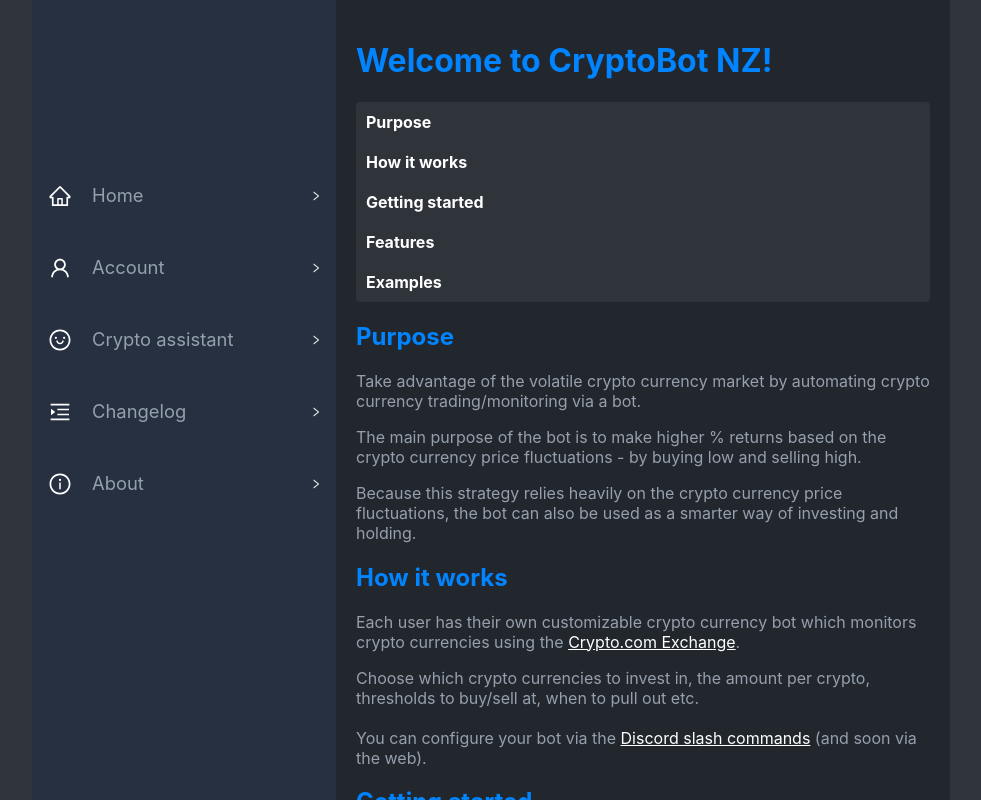
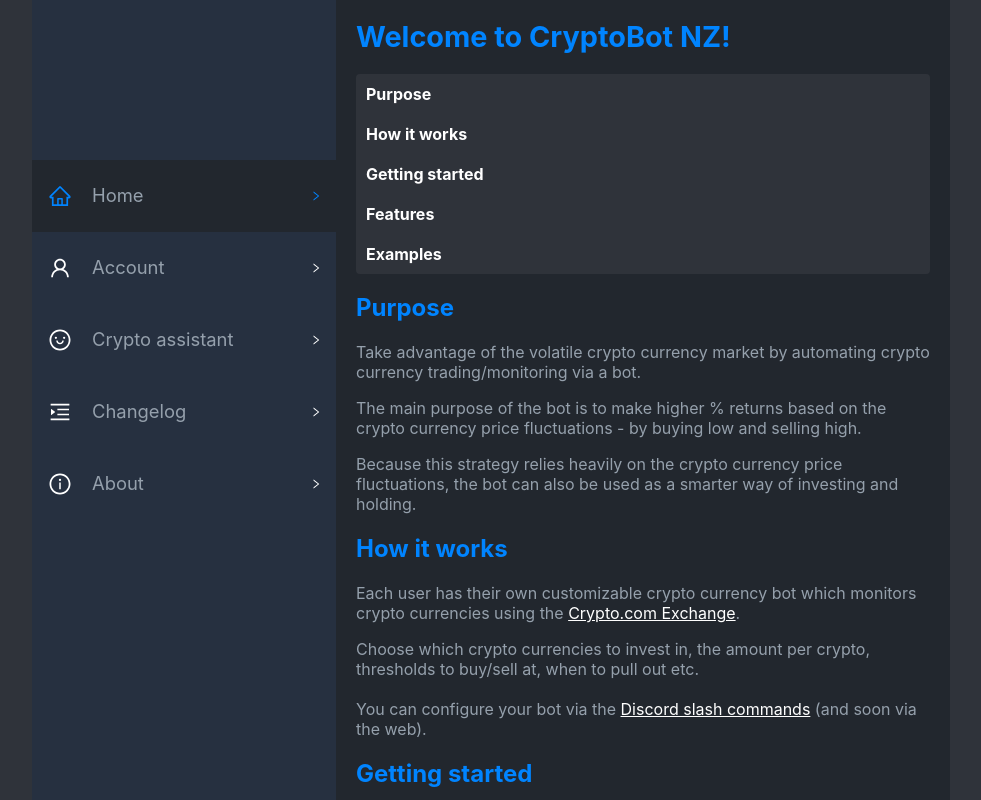
Before and after one commit to BenSmith123/crypto-bot-web, a React (Create React App) app: page / in a window 1280 px wide. Shown: the top 800 px of the page, without its empty margins (149-1130 px from the left). Built offline with nearby package versions, Linux system fonts and the light colour scheme; no server answers.

Commit message:
fix account page height, style selected nav bar item

```diff
--- a/src/App.jsx
+++ b/src/App.jsx
@@ -3,7 +3,7 @@
   BrowserRouter as Router,
   Switch,
   Route,
-  Link,
+  NavLink,
 } from 'react-router-dom';
 
 import { slide as Menu } from 'react-burger-menu';
@@ -107,43 +107,43 @@
             </>
 
             <li>
-              <Link to="/" className="navLink" onClick={() => navItemSelected()}>
+              <NavLink to="/" className="navLink" activeClassName="navLink-active" onClick={() => navItemSelected()}>
                 <AiOutlineHome className="icon" />
                 <p>Home</p>
                 <AiOutlineRight className="iconArrow" />
-              </Link>
+              </NavLink>
             </li>
 
             <li>
-              <Link to="/account" className="navLink" onClick={() => navItemSelected()}>
+              <NavLink to="/account" className="navLink" onClick={() => navItemSelected()}>
                 <AiOutlineUser className="icon" />
                 <p>Account</p>
                 <AiOutlineRight className="iconArrow" />
-              </Link>
+              </NavLink>
             </li>
 
             <li>
-              <Link to="/crypto-assistant" className="navLink" onClick={() => navItemSelected()}>
+              <NavLink to="/crypto-assistant" className="navLink" onClick={() => navItemSelected()}>
                 <AiOutlineSmile className="icon" />
                 <p>Crypto assistant</p>
                 <AiOutlineRight className="iconArrow" />
-              </Link>
+              </NavLink>
             </li>
 
             <li>
-              <Link to="/changelog" className="navLink" onClick={() => navItemSelected()}>
+              <NavLink to="/changelog" className="navLink" onClick={() => navItemSelected()}>
                 <AiOutlineMenuUnfold className="icon" />
                 <p>Changelog</p>
                 <AiOutlineRight className="iconArrow" />
-              </Link>
+              </NavLink>
             </li>
 
             <li>
-              <Link to="/topics" className="navLink" onClick={() => navItemSelected()}>
+              <NavLink to="/topics" className="navLink" onClick={() => navItemSelected()}>
                 <AiOutlineInfoCircle className="icon" />
                 <p>About</p>
                 <AiOutlineRight className="iconArrow" />
-              </Link>
+              </NavLink>
             </li>
 
             {/* <li>
--- a/src/components/CryptoIcon.jsx
+++ b/src/components/CryptoIcon.jsx
@@ -9,8 +9,9 @@
     <div className="cryptoIcon">
       <img
         className="fadein-image"
+        onError={(event) => event.target.style.display = 'none'} // eslint-disable-line
         src={`${CRYPTO_ICONS_URL}white/${name.toLowerCase()}/32`}
-        alt="icon"
+        alt={`${name.toLowerCase()}-icon`}
         width="32"
         height="32"
       />
--- a/src/styles/account.scss
+++ b/src/styles/account.scss
@@ -1,3 +1,10 @@
+
+.accountPage {
+	display: flex;
+	flex-direction: column;
+	height: 100%;
+}
+
 .tabButtons {
 	button {
 		background: $panelColour;
@@ -60,6 +67,7 @@
 	border-radius: 4px;
 	padding: 4px;
 	margin-top: 0;
+	height: 100%
 }
 
 .cryptoListItemHeader {
@@ -70,6 +78,7 @@
 	align-items: center;
 	border-radius: 4px;
 	padding: 8px;
+	height: 32px;
 
 	&-holding {
 		@extend .cryptoListItemHeader;
--- a/src/styles/components/navigation.scss
+++ b/src/styles/components/navigation.scss
@@ -20,6 +20,11 @@
 	}
 }
 
+.navLink-active {
+	color: $featureColour;
+	background-color: $pageColour;
+}
+
 .sideNav {
 	min-width: 304px;
 	height: 50px;
--- a/src/styles/index.scss
+++ b/src/styles/index.scss
@@ -23,6 +23,10 @@
 h4,
 h5 {
 	color: $textTitleColour;
+}
+
+h1 {
+	font-size: 1.8em;
 }
 
 a {
@@ -161,7 +165,7 @@
 	left: auto;
 	overflow: hidden;
 	text-align: center;
-	padding: 20px;
+	padding: 0 20px 0 20px;
 	min-height: 100vh;
 }
 
--- a/src/views/Account.jsx
+++ b/src/views/Account.jsx
@@ -61,7 +61,7 @@
   const onSubmit = (data) => console.log(data);
 
   return (
-    <>
+    <div className="accountPage">
       <h1>Account</h1>
 
       {/* <h2>Bot configuration</h2> */}
@@ -88,7 +88,7 @@
         </form>
 
       </div>
-    </>
+    </div>
   );
 
 
```
